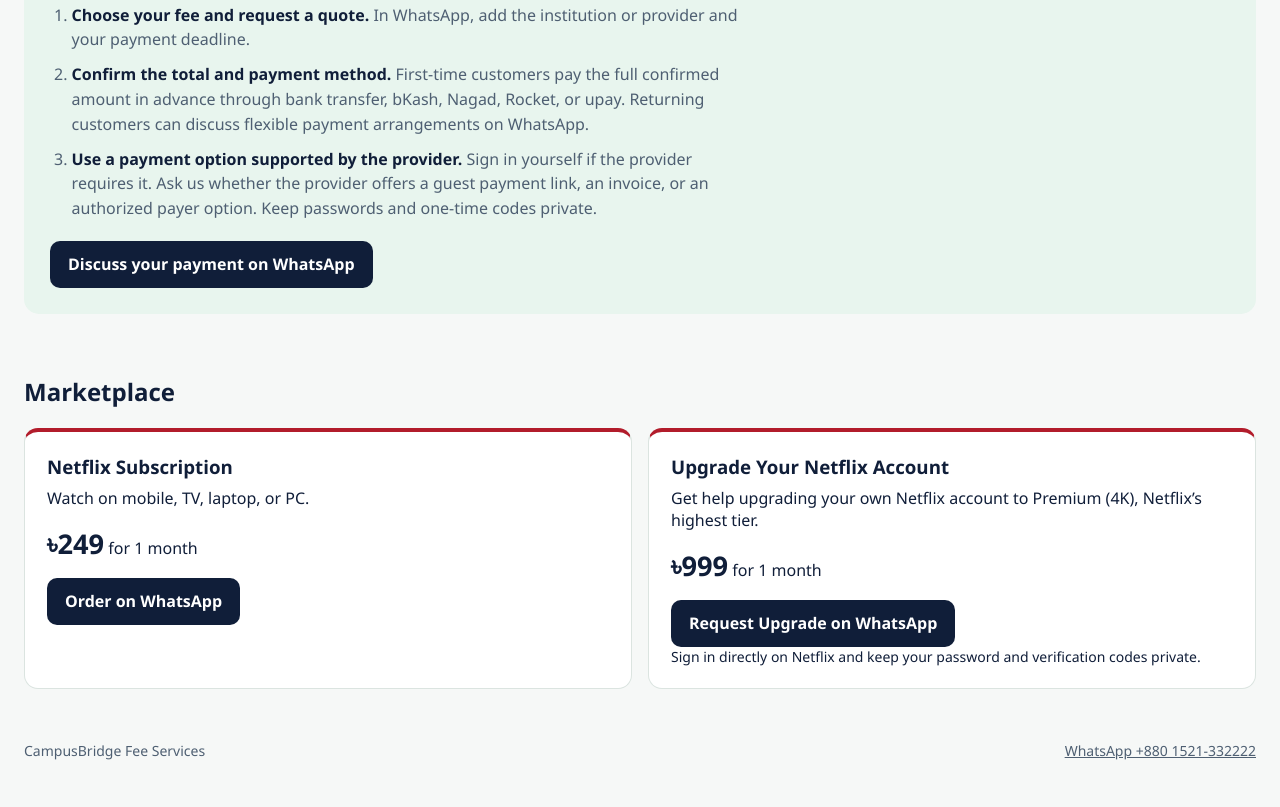
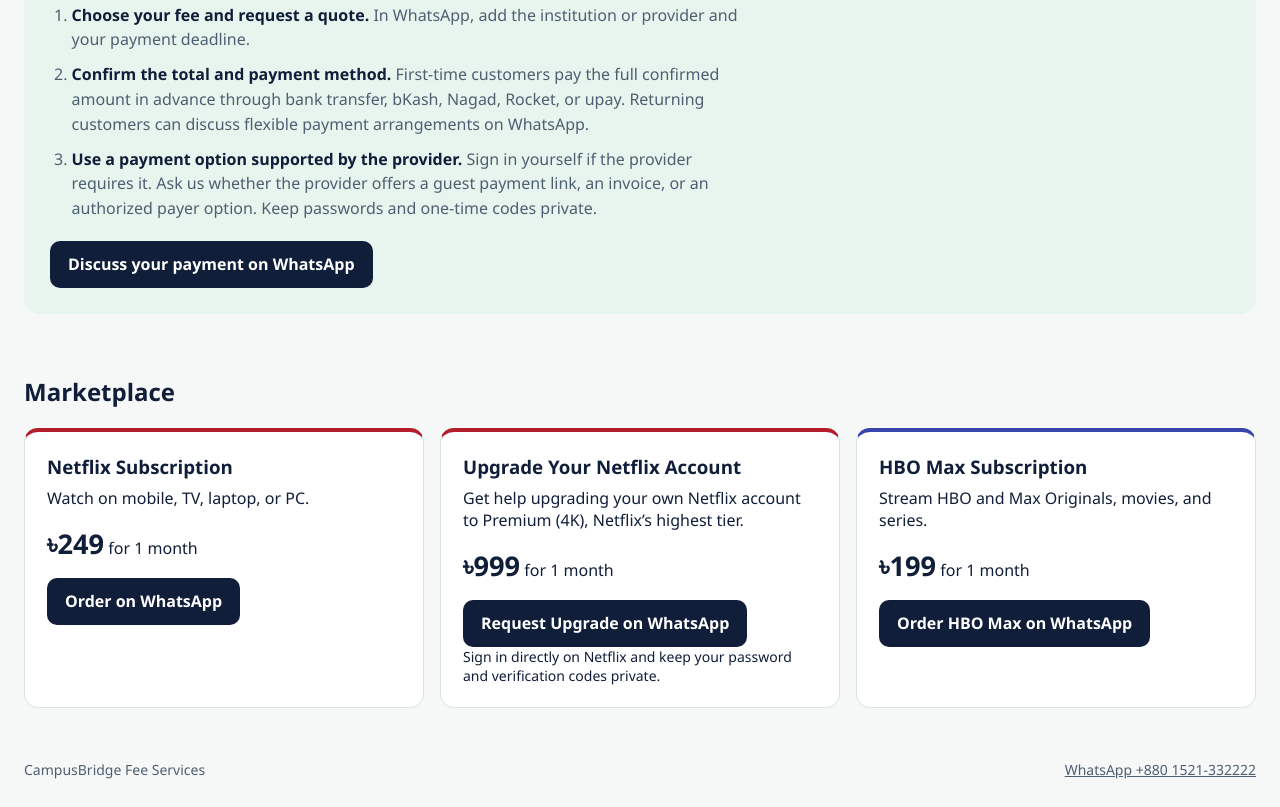
Before and after one commit to campusbridge-fees/campusbridge-fees.github.io, a plain HTML site: page index.html in a window 1280 px wide. Shown: the part 1290-2097 px from the top of the page. Drawn offline with Linux system fonts and the light colour scheme; no server answers.

Commit message:
Add one-month HBO Max offer to Marketplace

```diff
--- a/index.html
+++ b/index.html
@@ -18,6 +18,8 @@
 #marketplace{padding:35px 0;scroll-margin-top:1rem}
 .market-grid{display:grid;grid-template-columns:repeat(2,minmax(0,1fr));gap:16px}
 .market-card{background:#fff;border:1px solid #dbe4e0;border-top:4px solid #b21c2b;border-radius:14px;padding:22px}
+.market-hbo{border-top-color:#3944ad}
+@media(min-width:900px){.market-grid{grid-template-columns:repeat(3,minmax(0,1fr))}}
 .market-card h3{margin:0 0 8px}
 .market-price strong{font-size:1.7rem}
 .market-note{font-size:.875rem;margin-bottom:0}
@@ -106,6 +108,12 @@
         <a class="button dark" href="https://wa.me/8801521332222?text=Hi%20CampusBridge%2C%20I%E2%80%99d%20like%20help%20upgrading%20my%20own%20Netflix%20account%20to%20Premium%20(4K)%20for%201%20month%20at%20%E0%A7%B3999.">Request Upgrade on WhatsApp</a>
         <p class="market-note">Sign in directly on Netflix and keep your password and verification codes private.</p>
       </article>
+      <article class="market-card market-hbo">
+        <h3>HBO Max Subscription</h3>
+        <p>Stream HBO and Max Originals, movies, and series.</p>
+        <p class="market-price"><strong>৳199</strong> <span>for 1 month</span></p>
+        <a class="button dark" href="https://wa.me/8801521332222?text=Hi%20CampusBridge%2C%20I%E2%80%99d%20like%20to%20order%20the%201-month%20HBO%20Max%20subscription%20for%20%E0%A7%B3199.">Order HBO Max on WhatsApp</a>
+      </article>
     </div>
   </section>
 </main>
```
